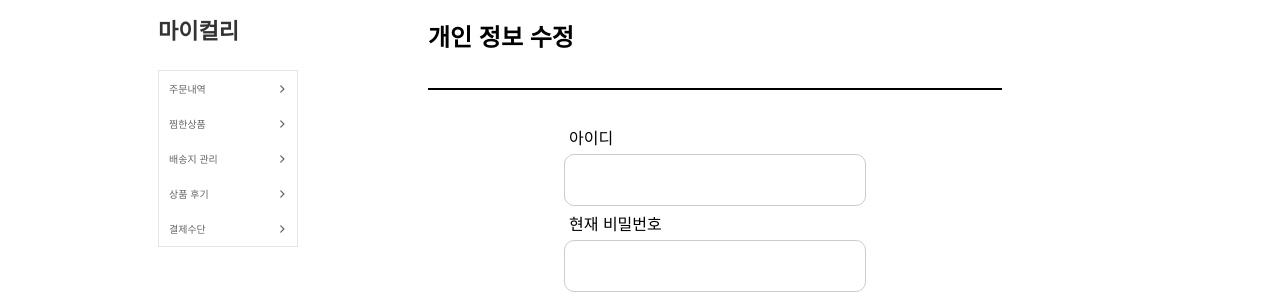
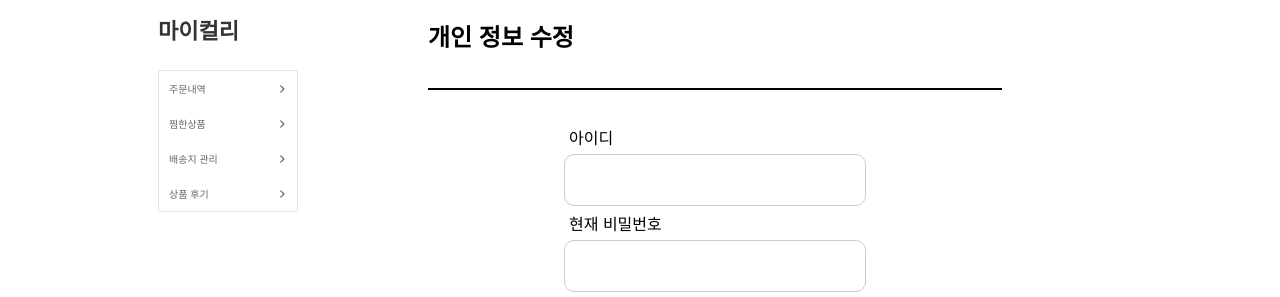
Before and after one commit to ecomerce-market/front, a Next.js app: page /myInfoDetail in a window 1280 px wide. Shown: the part 435-732 px from the top of the page. Built offline with nearby package versions, Linux system fonts and the light colour scheme.

Commit message:
[Design] 개인정보 수정 사이드메뉴 hover,active css 추가

```diff
--- a/src/app/myInfoDetail/myInfoDetail.tsx
+++ b/src/app/myInfoDetail/myInfoDetail.tsx
@@ -25,11 +25,13 @@ const myInfoDetail = () => {
                     <SideMenu
                         title={"마이컬리"}
                         content={[
-                            "주문내역",
-                            "찜한상품",
-                            "배송지 관리",
-                            "상품 후기",
-                            "결제수단",
+                            { label: "주문내역", path: "/orderList" },
+                            { label: "찜한상품", path: "/wishList" },
+                            {
+                                label: "배송지 관리",
+                                path: "/addressManagement",
+                            },
+                            { label: "상품 후기", path: "/review" },
                         ]}
                     />
                 </div>
--- a/src/components/sideMenu/sideMenu.module.scss
+++ b/src/components/sideMenu/sideMenu.module.scss
@@ -21,6 +21,15 @@
             display: flex;
             justify-content: space-between;
             align-items: center;
+
+            &.active {
+                background-color: var(--black-100);
+                color: var(--main-color);
+            }
+
+            &:hover {
+                background-color: var(--black-100);
+            }
         }
     }
 }
--- a/src/components/sideMenu/sideMenu.tsx
+++ b/src/components/sideMenu/sideMenu.tsx
@@ -1,24 +1,39 @@
-import React from "react";
+"use client";
+import React, { useState } from "react";
 import styles from "./sideMenu.module.scss";
 import cn from "classnames/bind";
 import { FaAngleRight } from "react-icons/fa6";
+import { useRouter } from "next/navigation";
 
 interface SideMenuProps {
     title: string;
-    content: string[];
+    content: { label: string; path: string }[];
 }
+
 const cx = cn.bind(styles);
 
-const sideMenu = (props: SideMenuProps) => {
-    const { title, content } = props;
+const SideMenu = ({ title, content }: SideMenuProps) => {
+    const [activeIndex, setActiveIndex] = useState<number | null>(null);
+    const router = useRouter();
+
+    const handleMenuClick = (path: string, index: number) => {
+        setActiveIndex(index);
+        router.push(path);
+    };
 
     return (
         <div className={cx("sideMenuWrapper")}>
             <div className={cx("sideMenuTitle")}>{title}</div>
             <ul className={cx("menuList")}>
-                {content.map((item: string, index: number) => (
-                    <li key={index} className={cx("menuContent")}>
-                        {item}
+                {content.map(({ label, path }, index) => (
+                    <li
+                        key={index}
+                        className={cx("menuContent", {
+                            active: activeIndex === index,
+                        })}
+                        onClick={() => handleMenuClick(path, index)}
+                    >
+                        {label}
                         <FaAngleRight />
                     </li>
                 ))}
@@ -27,4 +42,4 @@ const sideMenu = (props: SideMenuProps) => {
     );
 };
 
-export default sideMenu;
+export default SideMenu;
```
Also changed, not shown: src/app/myInfo/myInfo.tsx (+7 -5 lines).
